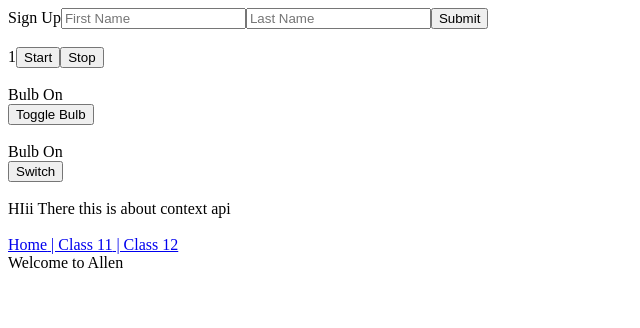
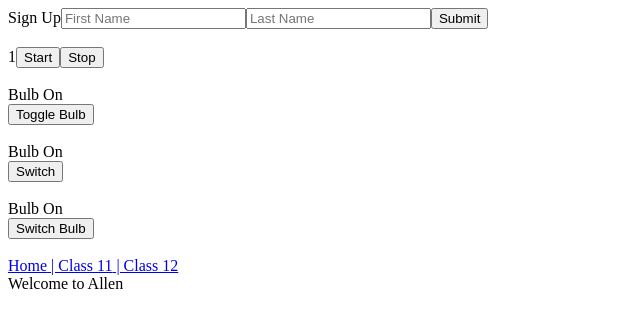
Before and after one commit to devwithvinay/React-Learning, a React (Vite) app in the folder weeks/week2/: page / in a window 1280 px wide. Shown: the top 328 px of the page, without its empty margins (0-640 px from the left). Built offline with nearby package versions, Linux system fonts and the light colour scheme.

Commit message:
provider , useContext

```diff
--- a/weeks/week2/src/contextApi/ContextApi.jsx
+++ b/weeks/week2/src/contextApi/ContextApi.jsx
@@ -1,11 +1,49 @@
-import React from 'react'
+import React,{createContext, useContext, useState} from 'react'
+
+const BulbContext =  createContext();
 
 function ContextAPI() {
+  const [bulbOn , setBulbOn] = useState(true)
   return (
     <div>
-      HIii There this is about context api
+      <BulbContext.Provider
+        value={{
+          bulbOn: bulbOn,
+          setBulbOn: setBulbOn,
+        }}
+      >
+        <Light />
+      </BulbContext.Provider>
+    </div>
+  );
+}
+
+function Light(){
+  return (
+    <div>
+        <LightBulb />
+        <LightSwitch />
+    </div>
+  );
+}
+
+function LightBulb(){
+  const { bulbOn } = useContext(BulbContext)
+  return (
+    <div>
+      { bulbOn ? "Bulb On" : "Bulb Off" }
     </div>
   )
 }
 
+function LightSwitch(){
+  const {bulbOn , setBulbOn} = useContext(BulbContext)
+  return(
+    <div>
+      <button onClick={()=>setBulbOn(!bulbOn)}> Switch Bulb</button>
+    </div>
+  )
+}
+
+
 export default ContextAPI
```
